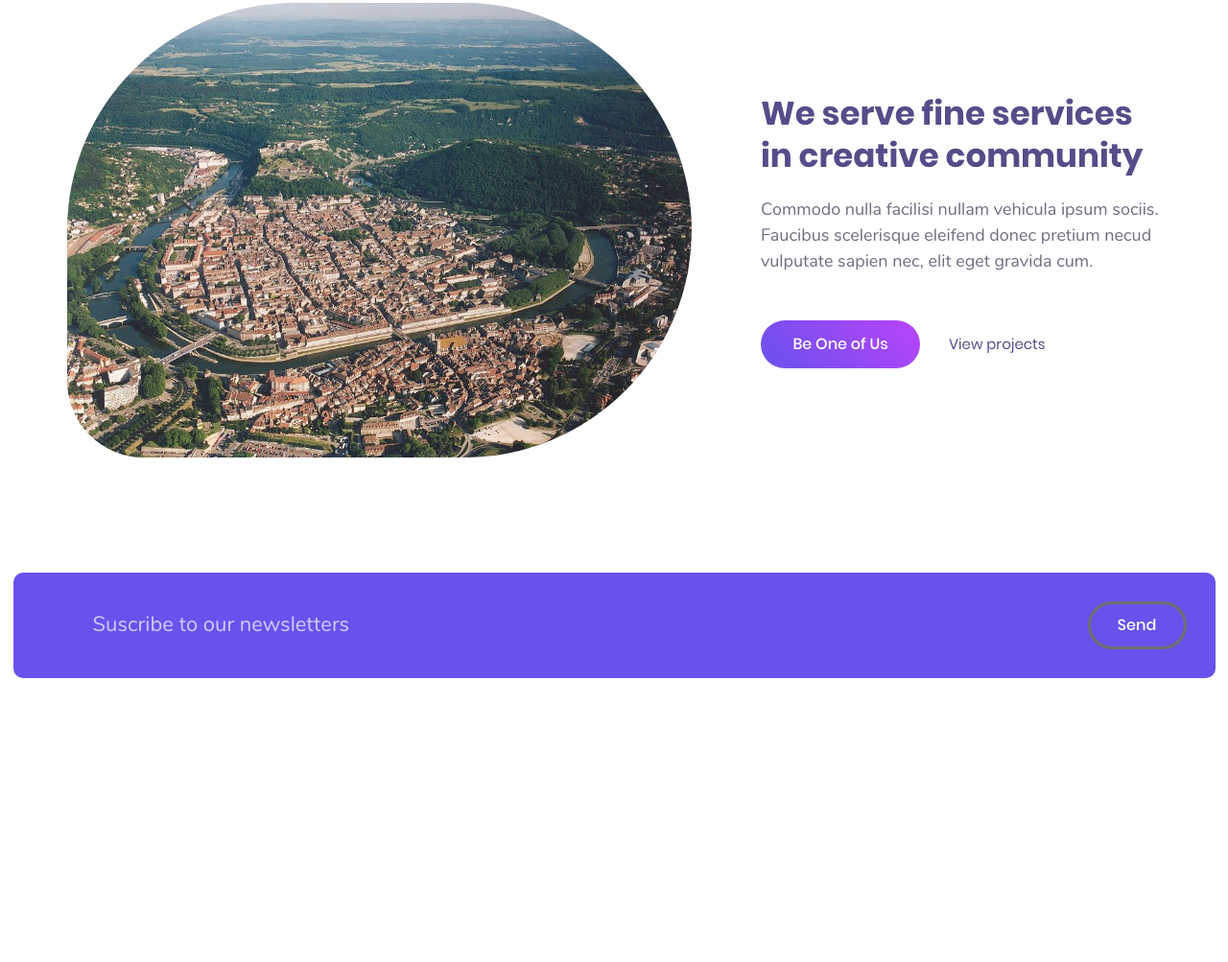
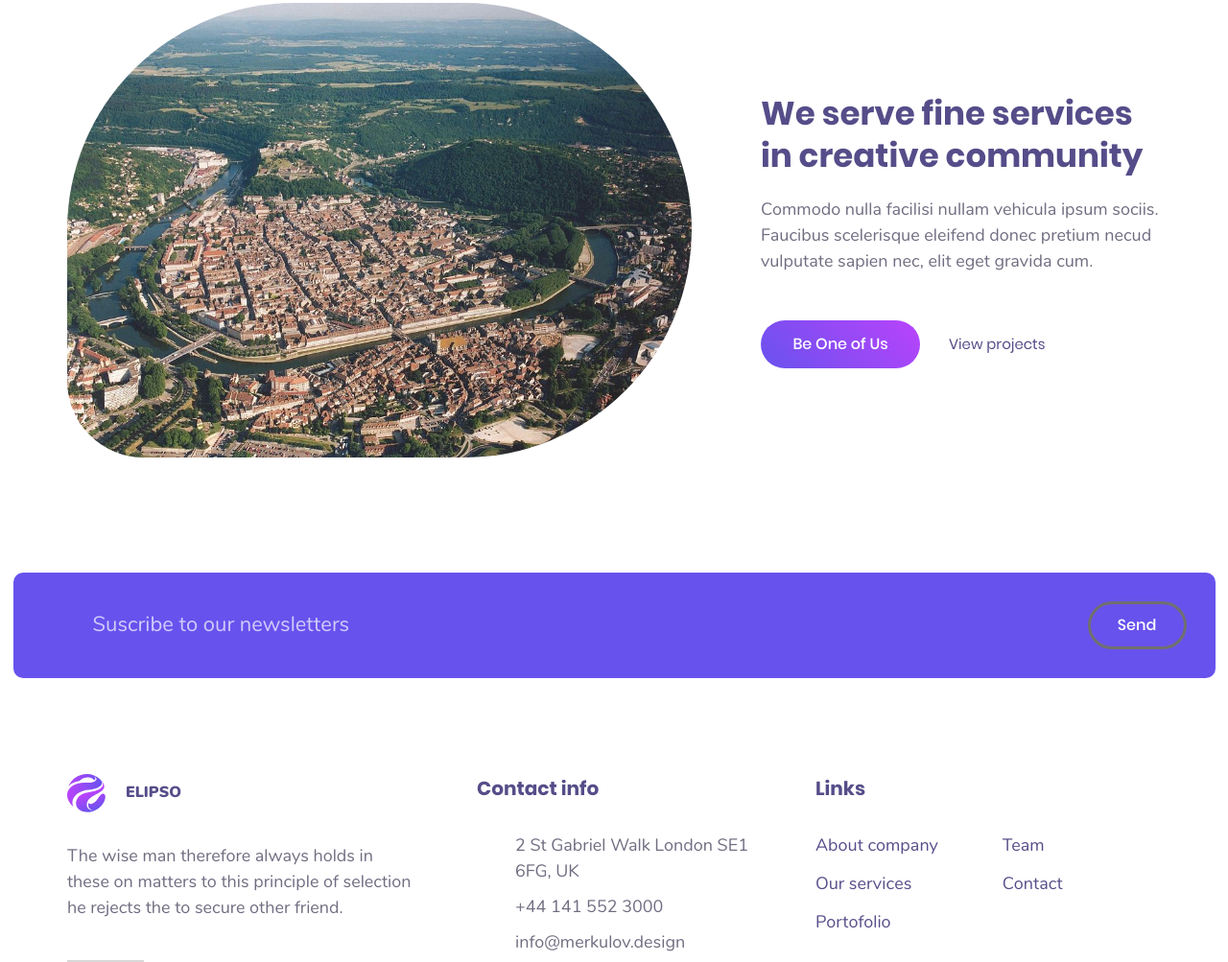
Before and after one commit to Adrien-25/integration3_responsive, a plain HTML site: page index.html in a window 1280 px wide. Shown: the part 3024-4027 px from the top of the page at 96% size. Before the commit the page ends 3731 px from the top, so only its background shows below. Drawn offline with Linux system fonts and the light colour scheme.

Commit message:
Update - suite de la mise en page du footer
Ajout de la deuxième partie du footer et mise en page

```diff
--- a/index.html
+++ b/index.html
@@ -182,7 +182,35 @@
                 <input class="newsletter-button text_white poppins_medium text_basic" type="submit" value="Send">
             </div>
         </form>
-        <div></div>
+        <div class="footer_container d-flex w-content marge_auto">
+
+            <div class="about">
+                <div class="nav-brand d-flex flex-bettween flex-align-center ">
+                    <img src="images/logo.png" alt="Logo ELIPSO"/>
+                    <p class="text_brand text_purple nunito_black">ELIPSO</p>
+                </div>
+                <p>The wise man therefore always holds in these on matters to this principle of selection he rejects the to secure other friend.</p>
+                <div class="footer_line"></div>
+            </div>
+            <div class="contact">
+                <p class="title_4">Contact info</p>
+                <ul>
+                    <li>2 St Gabriel Walk London SE1 6FG, UK</li>
+                    <li>+44 141 552 3000</li>
+                    <li>info@merkulov.design</li>
+                </ul>
+            </div>
+            <div class="footer_links">
+                <p class="title_4">Links</p>
+                <ul class="d-flex flex-column flex-wrap">
+                    <li><a href="#">About company</a></li>
+                    <li><a href="#">Our services</a></li>
+                    <li><a href="">Portofolio</a></li>
+                    <li><a href="">Team</a></li>
+                    <li><a href="#">Contact</a></li>
+                </ul>
+            </div>
+        </div>
     </footer>
 </body>
 </html>
--- a/style.css
+++ b/style.css
@@ -86,6 +86,9 @@ p,li{
 ul{
     margin: 0;
     padding: 0;
+}
+li{
+    list-style: none;
 }
 a{
     text-decoration: none;
@@ -409,10 +412,12 @@ a{
 }
 
 /*FOOTER*/
+
 footer>form{
     background-color: #6852ED;
     border-radius: 10px;
     padding: 30px 30px 30px 83px;
+    margin-bottom: 100px;
 }
 footer>form>p{
     font-size:22px;
@@ -430,3 +435,49 @@ footer>form>p{
 .newsletter-button:hover{
     border:solid 2px #FFFFFF;
 }
+.footer_line{
+    height: 2px;
+    width:80px;
+    background-color: #D8D8D8;
+    float:left;
+}
+.about{
+    width:360px;
+    margin-right: 67px;
+}
+.about>p{
+    margin-bottom: 41px;
+}
+.about>.nav-brand{
+    margin-bottom: 32.3px;
+}
+.contact{
+    margin-right: 67px;
+    width:286px;
+}
+.contact>p,.footer_links>p{
+    padding-bottom: 31px;
+}
+.contact>ul{
+    padding-left:40px;
+}
+.contact>ul>:nth-child(-n+2){
+    margin-bottom: 10px;
+}
+.footer_links>ul{
+    height:120px;
+}
+.footer_links li:first-child{
+    margin-right: 67px;
+}
+.footer_links li{
+    margin-bottom: 13px;
+}
+.footer_links a{
+    color:#554D89;
+    font-size:1.125rem;
+    line-height: 1.6875rem;
+}
+.footer_links a:hover{
+    color:#EF7171;
+}
```
